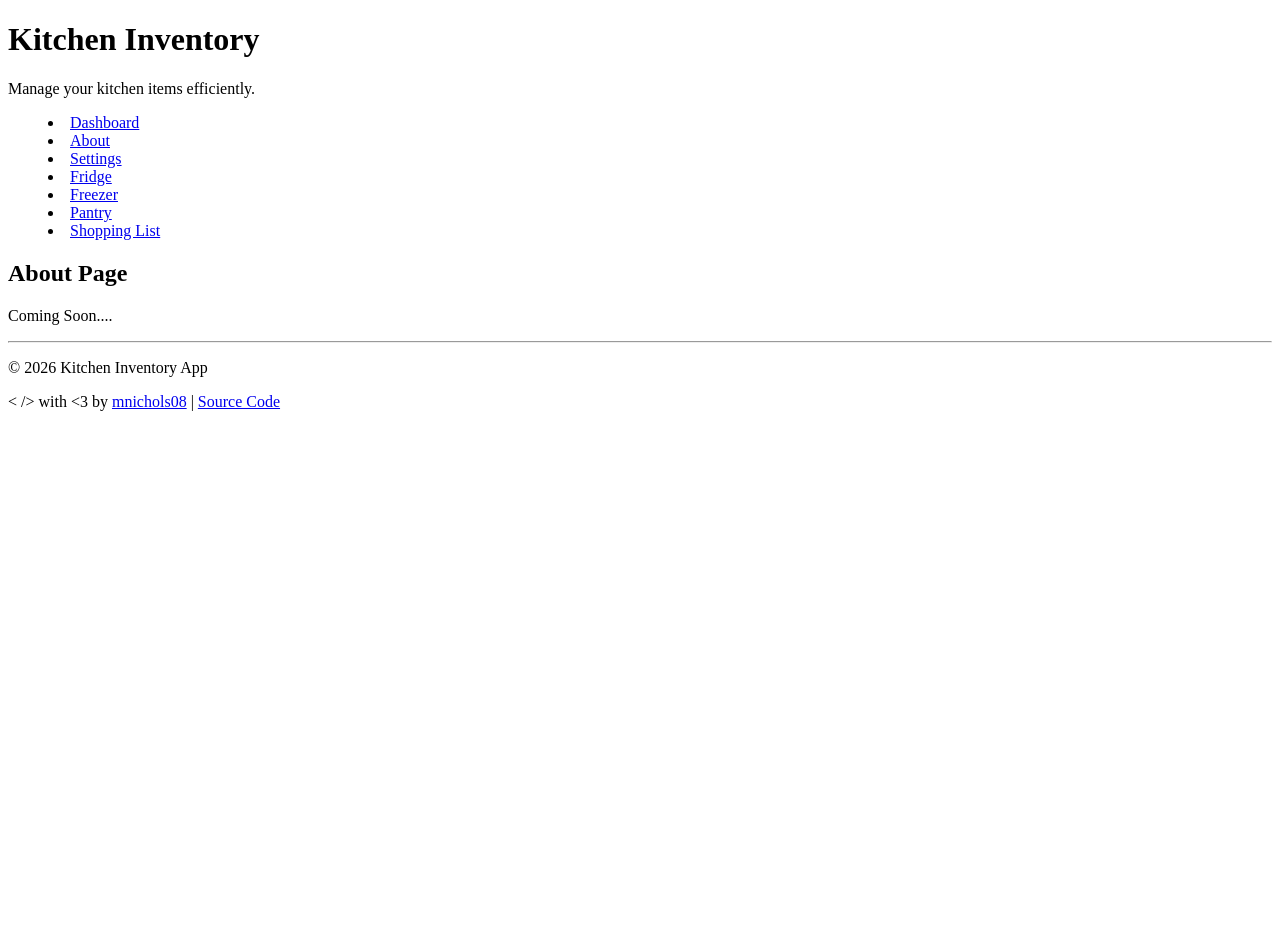
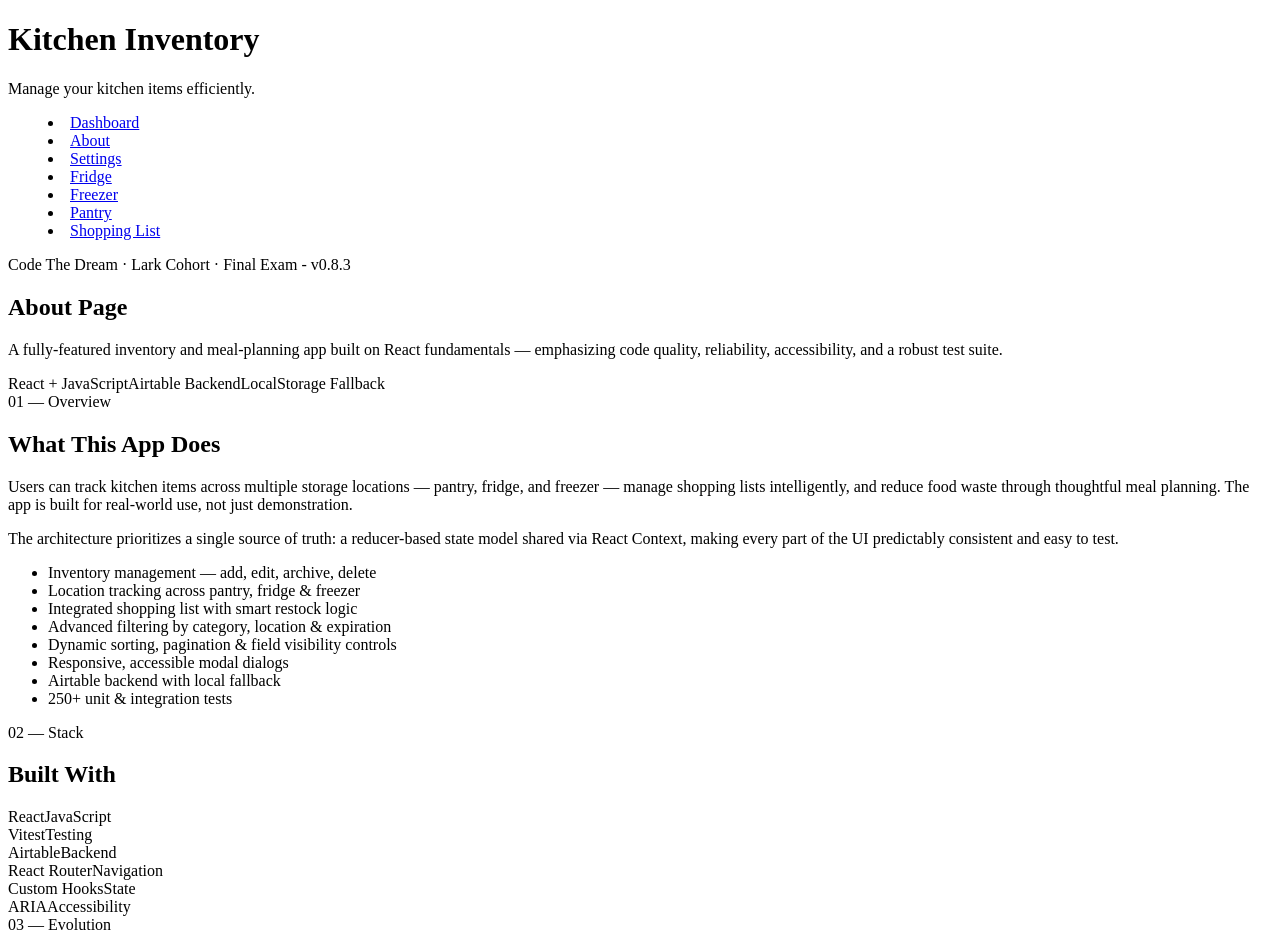
Before and after one commit to mnichols08/ctd-react-v3-final, a React (Vite) app: page /about in a window 1280 px wide. Shown: the top 952 px of the page. Before the commit the page ends 800 px from the top, so only its background shows below. Built offline with nearby package versions, Linux system fonts and the light colour scheme; no server answers.

Commit message:
v0.8.3 - Add dynamic document titles
Refactor NotFoundPage layout for improved readability

Add AboutPage component with project overview and features

```diff
--- a/package.json
+++ b/package.json
@@ -2,7 +2,7 @@
   "name": "ctd-react-v3-final",
   "description": "React application designed for the Code The Dream - Lark Cohort - Final Exam. The application should be written using the fundamentals that were taught throughout the curriculum. It will be an inventory tracking application that allows users to take an inventory of their kitchen (pantry, fridge, freezer, etc.) and meal plan / shop to reduce waste",
   "private": true,
-  "version": "0.8.2",
+  "version": "0.8.3",
   "type": "module",
   "scripts": {
     "dev": "vite",
--- a/src/App.jsx
+++ b/src/App.jsx
@@ -3,6 +3,7 @@ import "./App.css";
 import Header from "./components/shared/Header/Header.component";
 import SettingsPage from "./pages/SettingsPage.component";
 import IndexPage from "./pages/IndexPage.component";
+import AboutPage from "./pages/AboutPage.component";
 import ItemDetailPage from "./pages/ItemDetailPage.component";
 import ComingSoonPage from "./pages/ComingSoonPage.component";
 import NotFoundPage from "./pages/NotFoundPage.component";
@@ -15,7 +16,7 @@ function App() {
       <Routes>
         <Route path="/" element={<IndexPage />} />
         <Route path="/item/:id" element={<ItemDetailPage />} />
-        <Route path="/about" element={<ComingSoonPage />} />
+        <Route path="/about" element={<AboutPage />} />
         <Route path="/settings" element={<SettingsPage />} />
         <Route path="/add-item" element={<ComingSoonPage />} />
         <Route path="/fridge" element={<ComingSoonPage />} />
--- /dev/null
+++ b/src/pages/AboutPage.component.jsx
@@ -0,0 +1,231 @@
+import { useEffect } from "react";
+
+function AboutPage() {
+    const version = `v${__APP_VERSION__}`
+    useEffect(() => {document.title = "About - Kitchen Inventory"}, [])
+  return (
+    <main>
+      <section>
+        <p>Code The Dream · Lark Cohort · Final Exam - {version}</p>
+        <h1>About Page</h1>
+        <p>
+          A fully-featured inventory and meal-planning app built on React
+          fundamentals — emphasizing code quality, reliability, accessibility,
+          and a robust test suite.
+        </p>
+
+        <div>
+          <span>React + JavaScript</span>
+          <span>Airtable Backend</span>
+          <span>LocalStorage Fallback</span>
+        </div>
+      </section>
+
+      <section>
+        <div>01 — Overview</div>
+        <div>
+          <div>
+            <h2>What This App Does</h2>
+            <p>
+              Users can track kitchen items across multiple storage locations —
+              pantry, fridge, and freezer — manage shopping lists intelligently,
+              and reduce food waste through thoughtful meal planning. The app is
+              built for real-world use, not just demonstration.
+            </p>
+            <p>
+              The architecture prioritizes a single source of truth: a
+              reducer-based state model shared via React Context, making every
+              part of the UI predictably consistent and easy to test.
+            </p>
+          </div>
+          <ul>
+            <li>
+              <span />
+              Inventory management — add, edit, archive, delete
+            </li>
+            <li>
+              <span />
+              Location tracking across pantry, fridge & freezer
+            </li>
+            <li>
+              <span />
+              Integrated shopping list with smart restock logic
+            </li>
+            <li>
+              <span />
+              Advanced filtering by category, location & expiration
+            </li>
+            <li>
+              <span />
+              Dynamic sorting, pagination & field visibility controls
+            </li>
+            <li>
+              <span />
+              Responsive, accessible modal dialogs
+            </li>
+            <li>
+              <span />
+              Airtable backend with local fallback
+            </li>
+            <li>
+              <span />
+              250+ unit & integration tests
+            </li>
+          </ul>
+        </div>
+      </section>
+
+      <section>
+        <div>02 — Stack</div>
+        <h2>Built With</h2>
+        <div>
+          <div>
+            <span>React</span>
+            <span>JavaScript</span>
+          </div>
+          <div>
+            <span>Vitest</span>
+            <span>Testing</span>
+          </div>
+          <div>
+            <span>Airtable</span>
+            <span>Backend</span>
+          </div>
+          <div>
+            <span>React Router</span>
+            <span>Navigation</span>
+          </div>
+          <div>
+            <span>Custom Hooks</span>
+            <span>State</span>
+          </div>
+          <div>
+            <span>ARIA</span>
+            <span>Accessibility</span>
+          </div>
+        </div>
+      </section>
+
+      <section>
+        <div>03 — Evolution</div>
+        <h2>Key Milestones</h2>
+        <div>
+          <div>
+            <h3>Context & Reducers</h3>
+            <p>
+              Evolved from prop-driven components into a modular architecture
+              using React Context and reducers for all state — inventory, UI,
+              and actions — eliminating prop drilling and reducing unnecessary
+              renders.
+            </p>
+          </div>
+          <div>
+            <h3>Routing & Navigation</h3>
+            <p>
+              Introduced react-router-dom for a flexible multi-page app with
+              dashboard, settings, error pages, and coming-soon placeholders.
+              Navigation links and page titles are dynamic and fully accessible.
+            </p>
+          </div>
+          <div>
+            <h3>Airtable Integration</h3>
+            <p>
+              Inventory is stored in Airtable and fetched via a serverless proxy
+              function, keeping private tokens off the frontend. The app
+              gracefully falls back to sample data or local storage for offline
+              and dev scenarios.
+            </p>
+          </div>
+          <div>
+            <h3>Advanced UI Features</h3>
+            <p>
+              Rich search, filter, and sort across any field. Collapsible
+              sections by location, editable overlays using native
+              &lt;dialog&gt;, multi-page and partial-load state handling, and
+              bulk shopping list updates.
+            </p>
+          </div>
+          <div>
+            <h3>Accessibility & Testing</h3>
+            <p>
+              Fully accessible forms with clear labeling, modal trapping, focus
+              handling, and keyboard support. 250+ unit and integration tests
+              covering error paths, reducer logic, async flows, and
+              accessibility checks.
+            </p>
+          </div>
+          <div>
+            <h3>Resilience & Quality</h3>
+            <p>
+              Strict error handling for all data mutations with optimistic UI
+              and rollback on failure. Throttling and deduplication logic for
+              API calls, plus version-aware updates to prevent stale async
+              writes.
+            </p>
+          </div>
+        </div>
+      </section>
+
+      <section>
+        <div>04 — Learnings</div>
+        <h2>Areas of Growth</h2>
+        <div>
+          <div>
+            <h3>Custom Hooks & Context</h3>
+            <p>
+              Implemented and refined scalable patterns for app-wide state,
+              moving from prop drilling to clean, composable hook-driven
+              architecture.
+            </p>
+          </div>
+          <div>
+            <h3>Test-Driven Development</h3>
+            <p>
+              Practiced TDD throughout, expanding coverage to error paths, edge
+              cases, async flows, and accessibility assertions.
+            </p>
+          </div>
+          <div>
+            <h3>Backend Integration</h3>
+            <p>
+              Worked with real APIs, handled auth and secrets securely, and
+              optimized fetch logic for pagination, throttling, and error
+              handling.
+            </p>
+          </div>
+          <div>
+            <h3>Accessibility & Responsiveness</h3>
+            <p>
+              Paid close attention to ARIA roles, modal semantics, keyboard
+              navigation, and mobile-first responsive design.
+            </p>
+          </div>
+          <div>
+            <h3>Error Resilience</h3>
+            <p>
+              Architected UI and hooks for graceful degradation — optimistic
+              updates with rollback, detailed error states, and version-aware
+              writes.
+            </p>
+          </div>
+        </div>
+      </section>
+      <section>
+        <p>
+          This project reflects <strong>Code The Dream's</strong> emphasis on
+          real-world code quality, modern testing, and thoughtful user-centric
+          design. Thanks to the Lark cohort for feedback and support throughout.
+        </p>
+        <a
+          href="https://www.codethedream.org/"
+          target="_blank"
+          rel="noopener noreferrer"
+        >
+          codethedream.org →
+        </a>
+      </section>
+    </main>
+  );
+}
+
+export default AboutPage;
--- a/src/pages/NotFoundPage.component.jsx
+++ b/src/pages/NotFoundPage.component.jsx
@@ -19,12 +19,20 @@ function NotFoundPage() {
 
   useEffect(() => {
     document.title = "404 Not Found - Kitchen Inventory";
-  }, [])
+  }, []);
 
   return (
     <main>
       <h2>404 Not Found</h2>
-      <p>{randomMessage} <code>{location.pathname}</code> does not exist just yet. Check back later or click <Link to="/">here</Link> to go home</p>
+      <p>
+        {randomMessage} <code>{location.pathname}</code> does not exist just
+        yet.
+      </p>
+      <h3>
+        <Link to="/" aria-label="Go to home page">
+          Go Home
+        </Link>
+      </h3>
     </main>
   );
 }
--- a/vite.config.js
+++ b/vite.config.js
@@ -1,7 +1,13 @@
 import { defineConfig } from "vite";
+import { readFileSync } from 'fs'
 import react from "@vitejs/plugin-react";
+
+const { version } = JSON.parse(readFileSync('package.json', 'utf-8'))
 
 // https://vite.dev/config/
 export default defineConfig({
   plugins: [react()],
+   define: {
+    __APP_VERSION__: JSON.stringify(version)
+  }
 });
```
Also changed, not shown: 2 other files (tests, documents, lock files or other folders).
